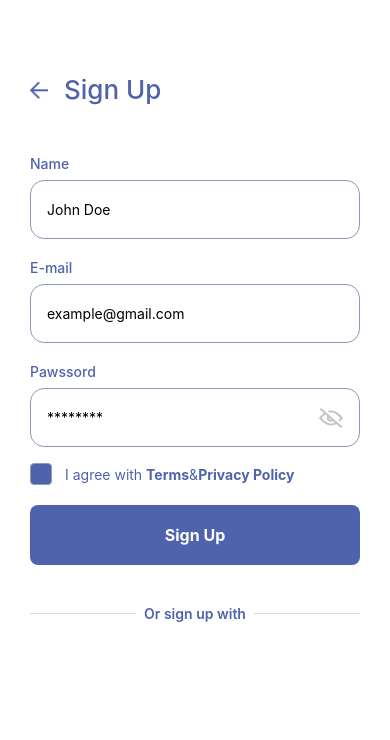
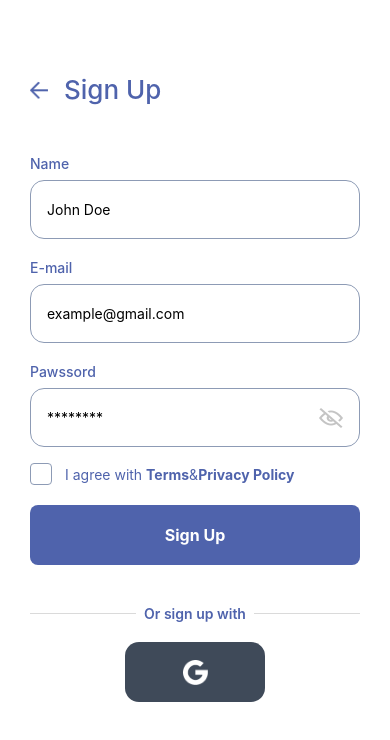
Before and after one commit to sergiueth/jobless, a React Native app: screen / in a window 390 px wide. Shown: the top 740 px of the page. Built offline with nearby package versions, Linux system fonts and the light colour scheme.

Commit message:
asfasgfs

```diff
--- a/App.js
+++ b/App.js
@@ -1,8 +1,11 @@
 import { StatusBar } from "expo-status-bar";
 import { StyleSheet, View } from "react-native";
 import Signup from "./src/screens/auth/Signup";
+import { useEffect } from "react";
 
 export default function App() {
+  useEffect(() => {}, []);
+
   return (
     <View style={styles.container}>
       <StatusBar style="auto" />
--- a/package.json
+++ b/package.json
@@ -9,6 +9,7 @@
     "web": "expo start --web"
   },
   "dependencies": {
+    "@react-native-google-signin/google-signin": "^10.1.0",
     "expo": "~49.0.15",
     "expo-status-bar": "~1.6.0",
     "react": "18.2.0",
--- a/src/components/Button/index.js
+++ b/src/components/Button/index.js
@@ -35,4 +35,4 @@ const styles = StyleSheet.create({
   },
 });
 
-export default Button;
+export default React.memo(Button);
--- a/src/components/Checkbox/index.js
+++ b/src/components/Checkbox/index.js
@@ -23,7 +23,7 @@ const Checkbox = ({ checked, onCheck }) => {
 
 const styles = StyleSheet.create({
   container: {
-    backgroundColor: colors.blue,
+    backgroundColor: colors.white,
     borderColor: colors.grey,
     borderWidth: 1,
     borderRadius: 4,
@@ -42,4 +42,4 @@ const styles = StyleSheet.create({
   },
 });
 
-export default Checkbox;
+export default React.memo(Checkbox);
--- /dev/null
+++ b/src/components/GoogleLogin/index.js
@@ -0,0 +1,31 @@
+import React from "react";
+import { TouchableOpacity, Text, StyleSheet, Image } from "react-native";
+import { colors } from "../../utils/colors";
+
+const GoogleLogin = () => {
+  return (
+    <TouchableOpacity activeOpacity={0.6} style={styles.container}>
+      <Image style={styles.Image} source={require("../../assets/google.png")} />
+    </TouchableOpacity>
+  );
+};
+
+const styles = StyleSheet.create({
+  container: {
+    backgroundColor: colors.darkGrey,
+    borderRadius: 14,
+    width: 140,
+    height: 60,
+    alignSelf: "center",
+    justifyContent: "center",
+    alignItems: "center",
+    padding: 16,
+  },
+
+  Image: {
+    width: 25,
+    height: 25,
+  },
+});
+
+export default React.memo(GoogleLogin);
--- a/src/screens/auth/Signup/index.js
+++ b/src/screens/auth/Signup/index.js
@@ -6,6 +6,7 @@ import Input from "../../../components/Input";
 import Checkbox from "../../../components/Checkbox";
 import Button from "../../../components/Button";
 import Separator from "../../../components/Separator";
+import GoogleLogin from "../../../components/GoogleLogin";
 
 const Signup = () => {
   const [checked, setChecked] = useState(false);
@@ -29,6 +30,8 @@ const Signup = () => {
         <Button style={styles.button} title="Sign Up" />
 
         <Separator text="Or sign up with" />
+
+        <GoogleLogin />
       </View>
     </>
   );
--- a/src/utils/colors.js
+++ b/src/utils/colors.js
@@ -5,4 +5,5 @@ export const colors = {
   black: "#000000",
   grey: "#8d9bb5",
   lightGrey: "#dadada",
+  darkGrey: "#3f4a59",
 };
```
Also changed, not shown: src/assets/google.png (added), 1 other file (tests, documents, lock files or other folders).
